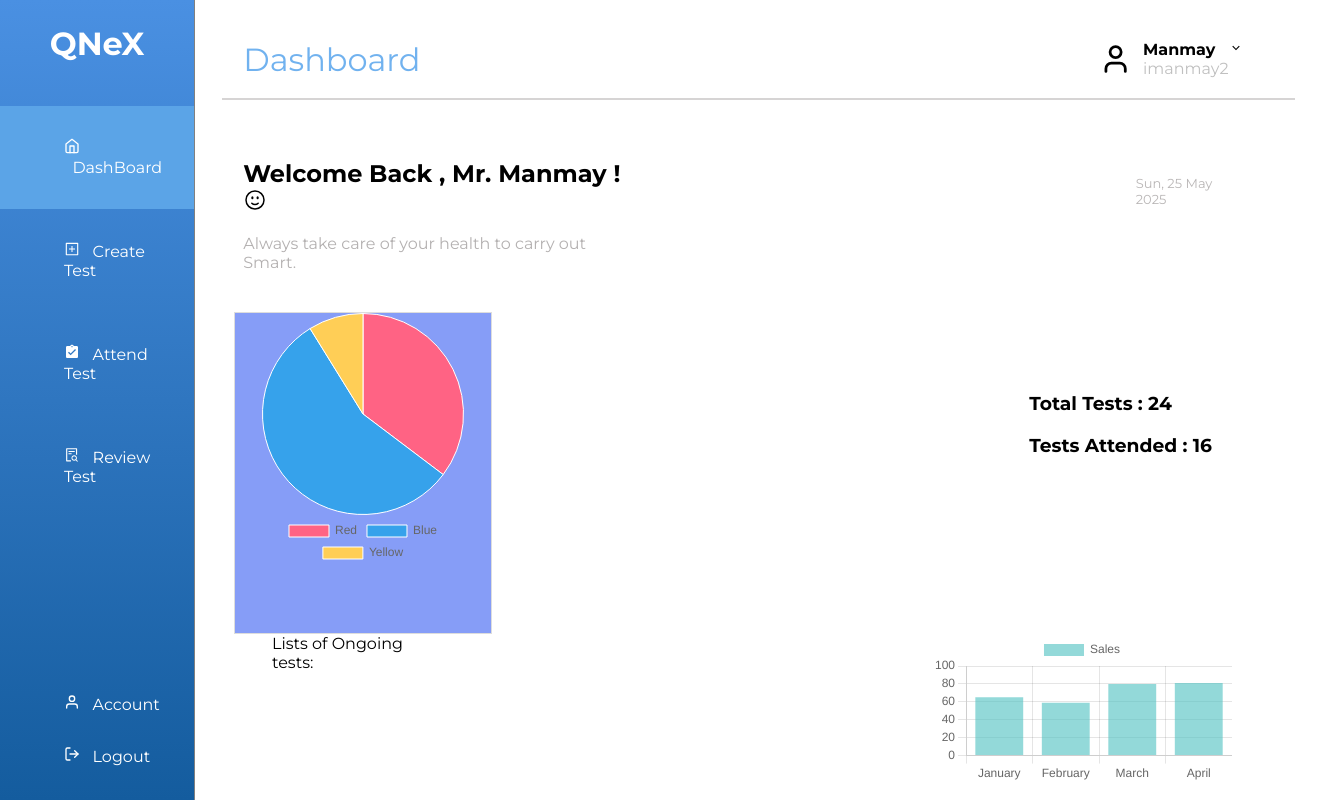
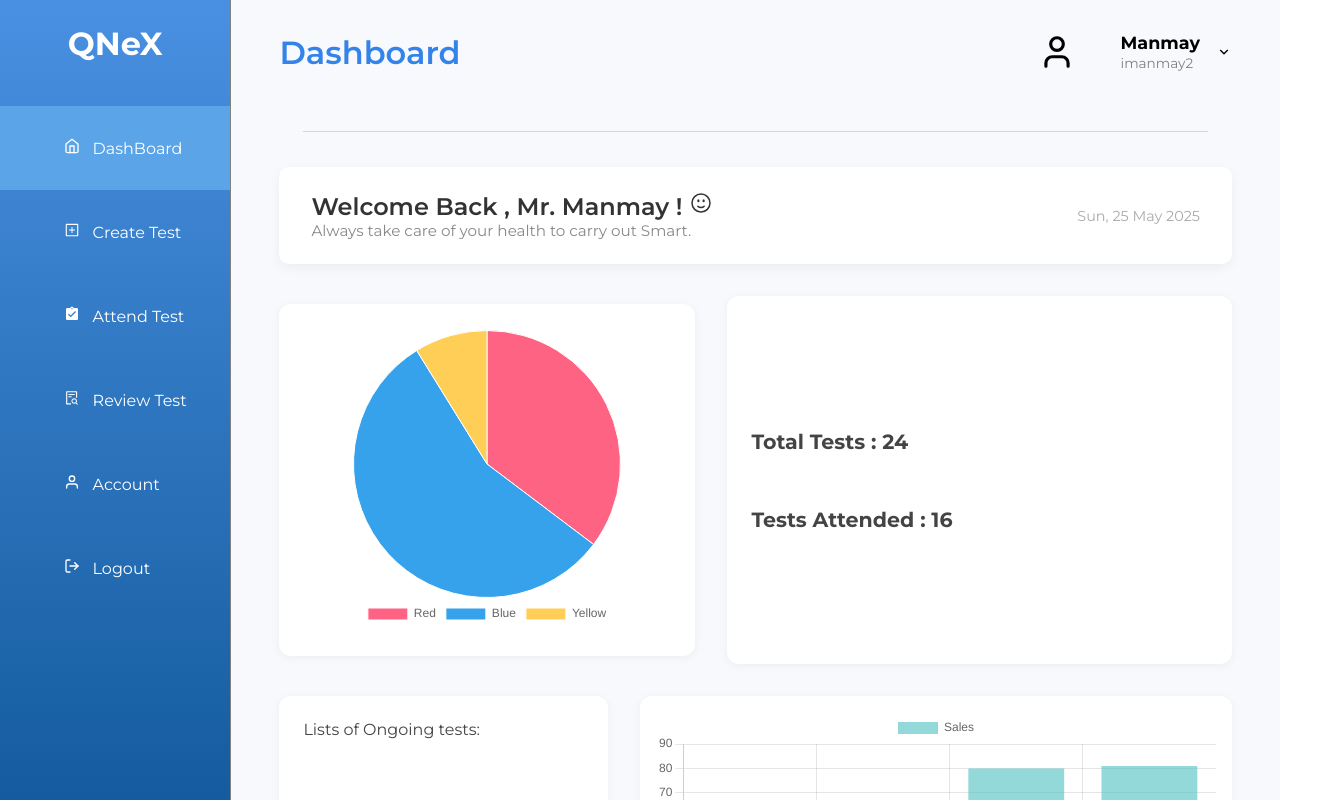
Before and after one commit to imanmay2/QNeX, a React (Vite) app in the folder client/ui/: page /dashboard in a window 1280 px wide. Shown: the top 800 px of the page, 1323 px wide, since content can reach past the window. Built offline with nearby package versions, Linux system fonts and the light colour scheme; a web font is replaced by a local one.

Commit message:
Dashboard completed

```diff
--- a/client/ui/src/components/css/dashboard.css
+++ b/client/ui/src/components/css/dashboard.css
@@ -1,110 +1,156 @@
-.dashboard{
+/* Base Dashboard Layout */
+.dashboard {
     display: flex;
-    flex-direction:row;
+    min-height: 100vh;
+    background-color: #f8f9fd;
+    /* font-family: 'Segoe UI', Tahoma, Geneva, Verdana, sans-serif; */
 }
 
-.dash{
+/* Sidebar Options Placeholder */
+.dash {
     background-color: #5BA4E7;
 }
 
-.main{
-    display:flex;
-    flex-direction: column;
+/* Main Content Area */
+.main {
+    flex: 1;
+    padding: 2rem 3rem;
 }
 
-.nav{
-    /* padding:3rem; */
-    padding-top: 2rem;
+/* Navbar */
+.nav {
     display: flex;
-    margin-top:0.5rem;
-    margin-left: 3rem;
-    margin-right:5rem;
+    justify-content: space-between;
+    align-items: center;
+    margin-bottom: 1.5rem;
 }
 
-.greet{
-    padding-top: 2rem;
-   margin-top:0.5rem;
-    margin-left: 3rem;
-    margin-right:5rem;
-    display: flex;
-
+/* Dashboard Title */
+.designDash {
+    color: #3483eb;
+    font-size: 2rem;
+    font-weight: 600;
 }
 
-#date{
-    margin-left:39vw;
-    margin-top:2vh;
-    font-size: small;
-    color:rgb(185, 182, 182);
+/* User Details */
+#details {
+    display: flex;
+    align-items: center;
+    gap: 1rem;
 }
 
-.space{
-    margin-top: 1rem;
+.name b {
+    font-size: 1.1rem;
 }
 
-.quote{
-    margin-top:12rem;
-    color:rgb(180, 177, 177);
+#username {
+    font-size: 0.85rem;
+    color: gray;
 }
 
-.designDash{
-    color:#71b2ef;
-    font-weight: 400;
-    font-size: 2rem;
+/* Horizontal Line */
+.line {
+    border: none;
+    border-top: 1px solid #d6d6d6;
+    margin: 1rem auto;
+    width: 95%;
 }
 
-
-#details{
-    margin-left:53vw;
+/* Greeting Section */
+.greet {
     display: flex;
+    justify-content: space-between;
+    align-items: center;
+    background: white;
+    padding: 1.5rem 2rem;
+    border-radius: 10px;
+    box-shadow: 0px 4px 12px rgba(0,0,0,0.05);
+    margin-bottom: 2rem;
 }
 
-#username{
-    color:silver;
+.content h2 {
+    font-weight: 600;
+    color: #333;
 }
 
-.line{
-    border: 1px solid rgb(214, 212, 212);
+.quote {
+    color: #888;
+    font-size: 0.95rem;
 }
 
-.footer{
-    display:flex;
-    flex-direction: column;
-    /* border:1px solid grey; */
-    margin-top: 5vh;
-    margin-left: 3vw;
-    width: 78vw;
+#date {
+    font-size: 0.9rem;
+    color: #aaa;
 }
 
-.pie{
-    height:40vh;
-    width:20vw;
-    margin-right:5vw;
-    background-color: rgb(134, 157, 247);
-    border:1px solid #ddd;
-    box-shadow: offset-x offset-y blur-radius color;
+/* Footer Section */
+.footer {
+    display: flex;
+    flex-direction: column;
+    gap: 2rem;
 }
 
-
-
-.F_Row{
-    display:flex;
-    /* border:1px solid grey; */
-
-}
-.S_Row{
-    display:flex;
-    /* border:1px solid grey; */
+/* Top Row (Pie + Stats) */
+.F_Row {
+    display: flex;
+    gap: 2rem;
+    align-items: center;
 }
 
-.testRecords{
-    margin-left:37vw;
-    margin-top:10vh;
-}
-.ongoing{
- margin-left:3vw;
- height:30vh;
+/* Pie Chart Container */
+.piechart {
+    background: white;
+    padding: 1rem;
+    border-radius: 12px;
+    box-shadow: 0 2px 10px rgba(0, 0, 0, 0.05);
+    height: 40vh;
+    width: 30vw;
+    display: flex;
+    justify-content: center;
+    align-items: center;
 }
 
-.bargraph{
-    margin-left:40vw;
+/* Stats Box */
+.testRecords {
+    flex-grow: 1;
+    background: white;
+    padding: 1.5rem;
+    border-radius: 12px;
+    box-shadow: 0 2px 10px rgba(0, 0, 0, 0.05);
+    height: 40vh;
+    display: flex;
+    flex-direction: column;
+    justify-content: center;
+    font-size: 1.1rem;
+    gap: 1rem;
+    color: #444;
 }
+
+/* Bottom Row (Ongoing + Bar Graph) */
+.S_Row {
+    display: flex;
+    gap: 2rem;
+}
+
+/* Ongoing Tests Box */
+.ongoing {
+    flex: 1;
+    background: white;
+    padding: 1.5rem;
+    border-radius: 12px;
+    box-shadow: 0 2px 10px rgba(0, 0, 0, 0.05);
+    font-size: 1rem;
+    color: #444;
+}
+
+/* Bar Graph */
+.bargraph {
+    flex: 2;
+    background: white;
+    padding: 1rem;
+    border-radius: 12px;
+    box-shadow: 0 2px 10px rgba(0, 0, 0, 0.05);
+    display: flex;
+    justify-content: center;
+    align-items: center;
+}
--- a/client/ui/src/components/css/options.css
+++ b/client/ui/src/components/css/options.css
@@ -18,19 +18,19 @@
     padding: 1.5em;
 }
 
-.dash, .ct, .at, .rt{
+.dash, .ct, .at, .rt,.settings,.logout{
     /* text-align: center; */
     padding:2em;
     padding-left: 4rem;
 }
-.setGap{
+/* .setGap{
     margin-top:20vh;
-}
+} */
 
-.settings,.logout{
+/* {
     padding:1rem;
     padding-left:4rem;
-}
+} */
 
 .dash:hover{
    background-color: #5BA4E7;
```
